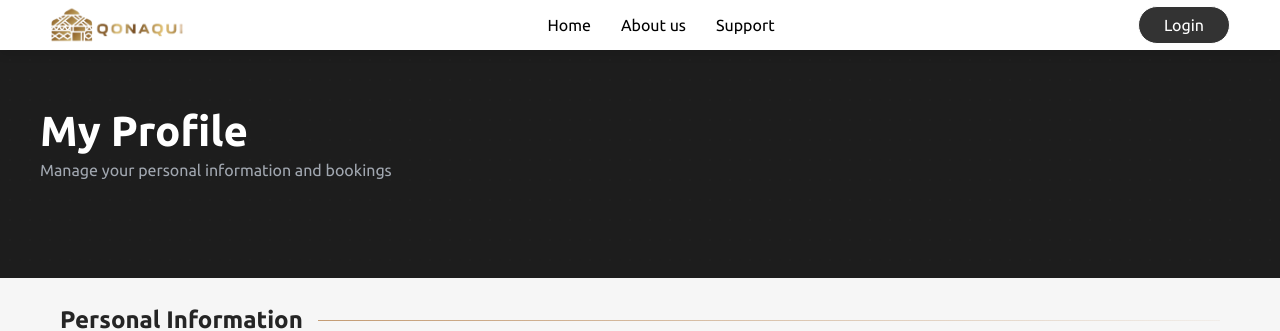
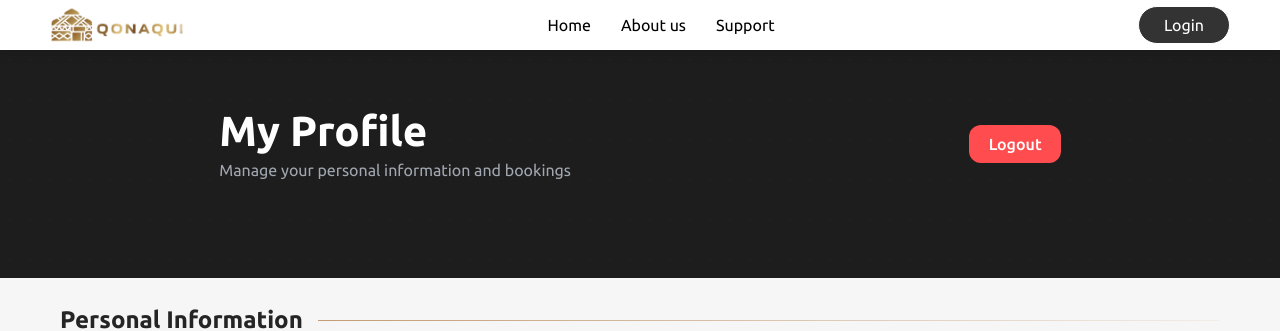
Before and after one commit to AltynbekMaksat/QonaqUi, an Angular app in the folder qonaqui-project/: page /profile in a window 1280 px wide. Shown: the top 331 px of the page. Built offline with nearby package versions, Linux system fonts and the light colour scheme; no server answers.

Commit message:
Implemented logic for Logout

```diff
--- a/qonaqui-project/src/app/components/profile/profile.component.html
+++ b/qonaqui-project/src/app/components/profile/profile.component.html
@@ -6,6 +6,7 @@
         Manage your personal information and bookings
       </p>
     </div>
+    <button class="logout-button" (click)="logout()">Logout</button>
     <div class="profile__header-pattern"></div>
   </div>
 
--- a/qonaqui-project/src/app/components/profile/profile.component.scss
+++ b/qonaqui-project/src/app/components/profile/profile.component.scss
@@ -8,6 +8,9 @@
   position: relative;
 
   &__header {
+    display: flex;
+    align-items: center;
+    justify-content: space-between;
     background-color: #1d1d1d;
     padding: 60px 20px 100px;
     margin-bottom: 30px;
@@ -21,6 +24,7 @@
 
   &__header-content {
     max-width: 1200px;
+    // width: 800px;
     margin: 0 auto;
     position: relative;
     z-index: 2;
@@ -82,3 +86,33 @@
     }
   }
 }
+.logout-button {
+  z-index: 3;
+  margin: 0 auto;
+  display: inline-flex;
+  align-items: center;
+  gap: 0.5rem;
+  padding: 0.6rem 1.2rem;
+  font-size: 1rem;
+  font-weight: 500;
+  color: #fff;
+  background-color: #ff4d4f;
+  border: none;
+  border-radius: 0.75rem;
+  cursor: pointer;
+  transition: background-color 0.2s ease-in-out, transform 0.1s ease;
+
+  svg {
+    width: 1.2rem;
+    height: 1.2rem;
+    fill: white;
+  }
+
+  &:hover {
+    background-color: #ff7875;
+  }
+
+  &:active {
+    transform: scale(0.98);
+  }
+}
--- a/qonaqui-project/src/app/components/profile/profile.component.ts
+++ b/qonaqui-project/src/app/components/profile/profile.component.ts
@@ -1,4 +1,5 @@
 import { Component, OnInit } from "@angular/core";
+import { Router } from "@angular/router";
 import { AuthService } from "src/app/services/auth.service";
 import { ProfileService } from "src/app/services/profile.service";
 import { IHotelReservation } from "src/app/shared/hotel-reservation";
@@ -16,7 +17,11 @@ export class ProfileComponent implements OnInit {
   restaurantReservations: IRestaurantReservation[] = [];
   showPasswordModal = false;
 
-  constructor(private profileService: ProfileService) {}
+  constructor(
+    private profileService: ProfileService,
+    private authService: AuthService,
+    private router: Router
+  ) {}
 
   ngOnInit(): void {
     this.loadUserData();
@@ -70,4 +75,9 @@ export class ProfileComponent implements OnInit {
       this.loadRestaurantReservations();
     });
   }
+
+  logout() {
+    this.authService.logout(); // очищаем токен
+    this.router.navigate(["/auth"]); // редиректим на логин
+  }
 }
--- a/qonaqui-project/src/app/services/auth.service.ts
+++ b/qonaqui-project/src/app/services/auth.service.ts
@@ -21,6 +21,27 @@ export class AuthService {
           localStorage.setItem("username", username);
         })
       );
+  }
+
+  logout(): void {
+    const token = localStorage.getItem("token");
+
+    if (token) {
+      const headers = new HttpHeaders().set("Authorization", `Token ${token}`);
+
+      this.http
+        .post(`${this.apiUrl}/auth/token/logout/`, {}, { headers })
+        .subscribe({
+          next: () => {
+            localStorage.removeItem("token");
+            localStorage.removeItem("username");
+          },
+          error: () => {
+            localStorage.removeItem("token");
+            localStorage.removeItem("username");
+          },
+        });
+    }
   }
 
   getUsers(): Observable<any> {
```
Also changed, not shown: 1 other file (tests, documents, lock files or other folders).
